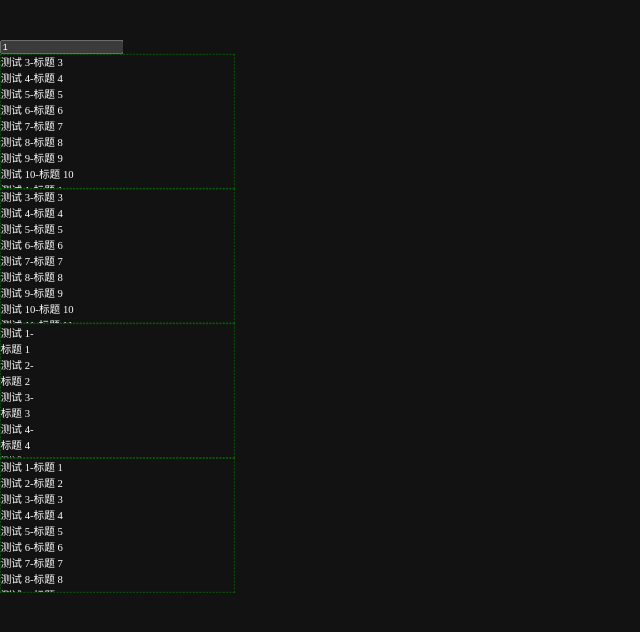
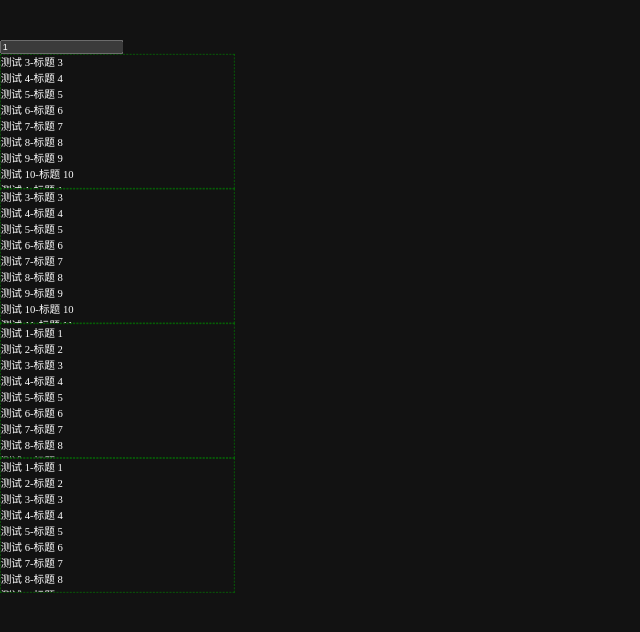
Before and after one commit to NoouFoox/foxrolling, a Vue app: page / in a window 1280 px wide. Shown: the top 632 px of the page, without its empty margins (0-640 px from the left). Built offline with nearby package versions, Linux system fonts and the light colour scheme.

Commit message:
white-space: nowrap;

```diff
--- a/package.json
+++ b/package.json
@@ -1,7 +1,7 @@
 {
   "name": "foxrolling",
   "type": "module",
-  "version": "0.0.1",
+  "version": "0.0.2",
   "private": false,
   "main": "./dist/foxrolling.js",
   "files": [
--- a/src/components/RollComponent.vue
+++ b/src/components/RollComponent.vue
@@ -74,6 +74,7 @@ onMounted(() => {
   overflow: hidden;
   height: 100%;
   width: 100%;
+  white-space: nowrap;
 }
 
 .roll-play-y {
```
